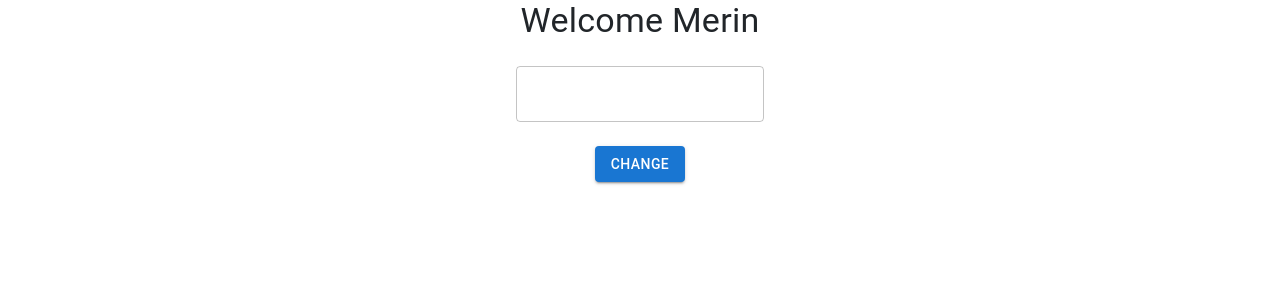
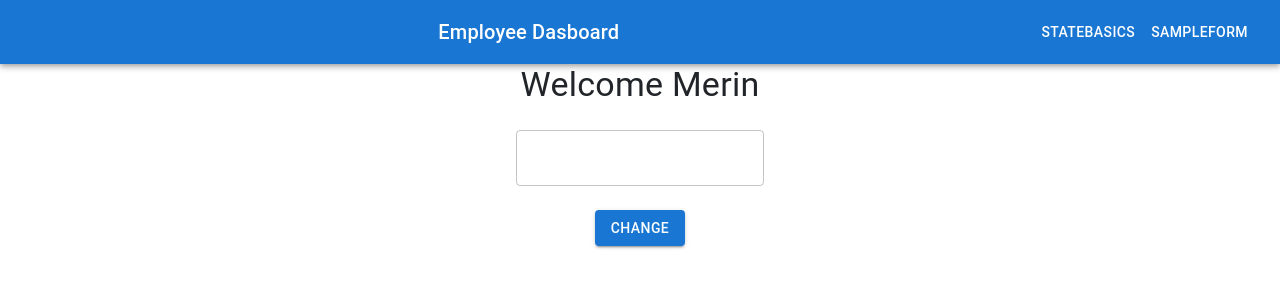
Before and after one commit to Merin71/react_example, a React (Create React App) app: page / in a window 1280 px wide. Shown: the top 300 px of the page. Built offline with nearby package versions, Linux system fonts and the light colour scheme; the HTML template or start-up script is replaced by a standard one.

Commit message:
first commit

```diff
--- a/src/App.js
+++ b/src/App.js
@@ -4,11 +4,12 @@ import StateBasics from './components/StateBasics';
 import { Route, Routes } from 'react-router-dom';
 import SampleForm from './components/SampleForm';
 import { Switch } from '@mui/material';
+import Navbar from './components/Navbar';
 
 function App() {
   return (
     <div className='App'>
-
+     <Navbar/>
       <Routes>
         <Route path='/' element ={<StateBasics/>}/>
         <Route path='/form' element={<SampleForm/>}/>
```
